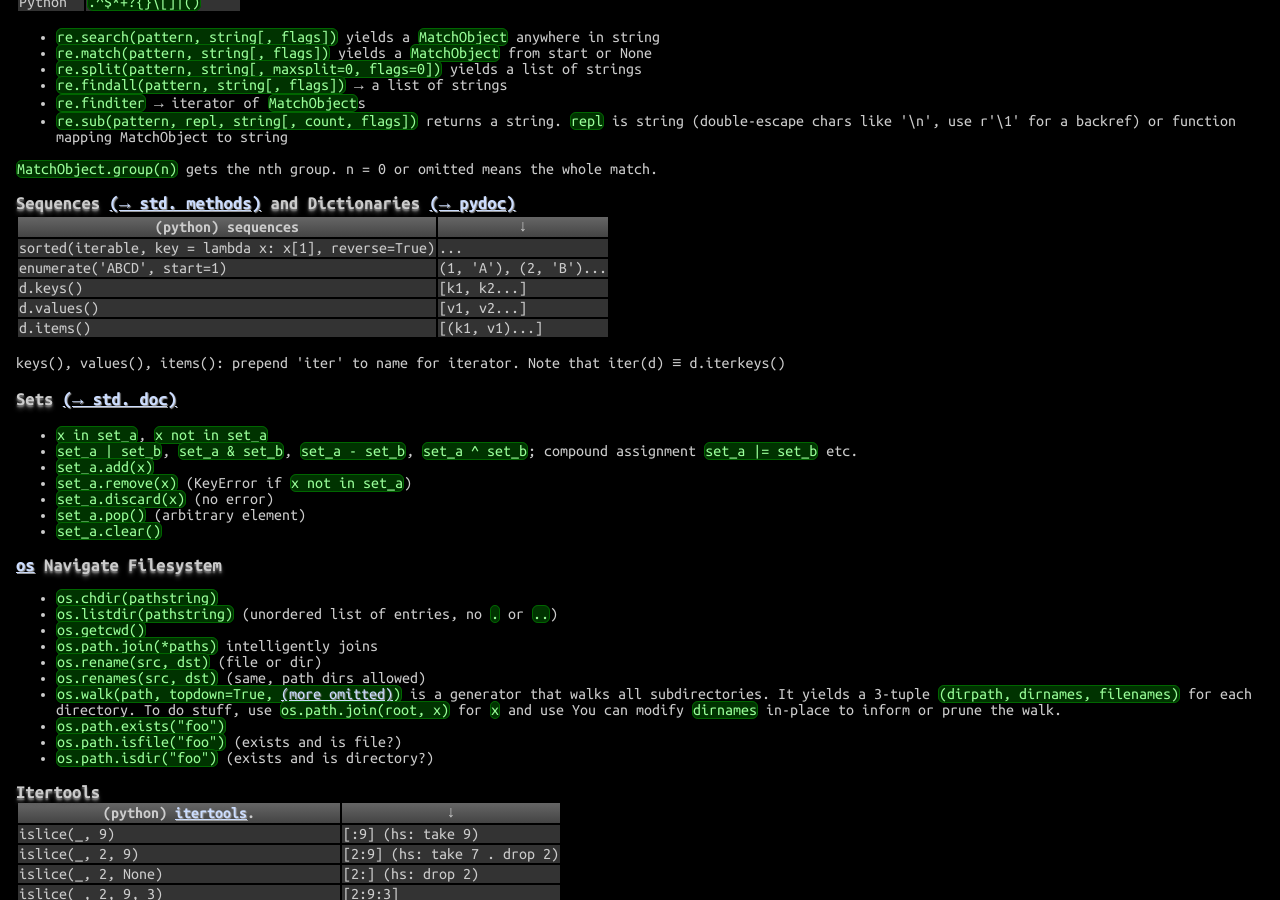
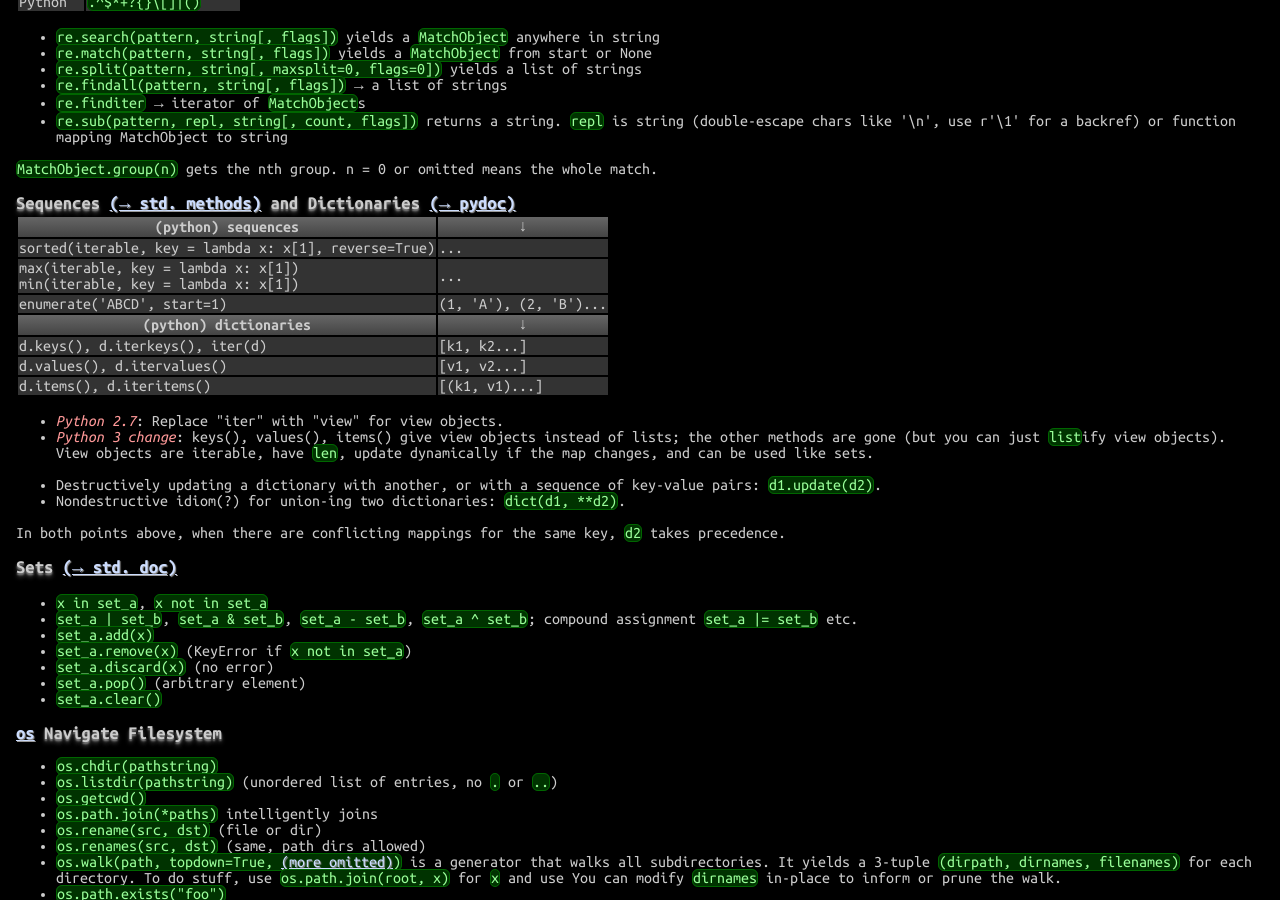
Before and after one commit to betaveros/cs, a Jekyll site: the page built from index.html, in a window 1280 px wide and 900 px high, scrolled down 1418 px. Built offline with Jekyll 4.4.1, drawn with Linux system fonts in a browser that asks for light colours.

Commit message:
Python: dictionary usage

```diff
--- a/_includes/python.html
+++ b/_includes/python.html
@@ -53,12 +53,23 @@ codecs.decode(obj, encoding, errors)
 <table>
 	<tr><th>(python) sequences</th><th>&darr;</th></tr>
 	<tr><td>sorted(iterable, key = lambda x: x[1], reverse=True)</td><td>...</td></tr>
+	<tr><td>max(iterable, key = lambda x: x[1])<br />min(iterable, key = lambda x: x[1])</td><td>...</td></tr>
 	<tr><td>enumerate('ABCD', start=1)</td><td>(1, 'A'), (2, 'B')...</td></tr>
-	<tr><td>d.keys()</td><td>[k1, k2...]</td></tr>
-	<tr><td>d.values()</td><td>[v1, v2...]</td></tr>
-	<tr><td>d.items()</td><td>[(k1, v1)...]</td></tr>
+	<tr><th>(python) dictionaries</th><th>&darr;</th></tr>
+	<tr><td>d.keys(), d.iterkeys(), iter(d)</td><td>[k1, k2...]</td></tr>
+	<tr><td>d.values(), d.itervalues()</td><td>[v1, v2...]</td></tr>
+	<tr><td>d.items(), d.iteritems()</td><td>[(k1, v1)...]</td></tr>
 </table>
-<p>keys(), values(), items(): prepend 'iter' to name for iterator. Note that iter(d) &equiv; d.iterkeys()</p>
+<ul>
+<li><em>Python 2.7</em>: Replace "iter" with "view" for view objects.</li>
+<li><em>Python 3 change</em>: keys(), values(), items() give view objects instead of lists; the other methods are gone (but you can just <code>list</code>ify view objects). View objects are iterable, have <code>len</code>, update dynamically if the map changes, and can be used like sets.</li>
+</ul>
+<ul>
+	<li>Destructively updating a dictionary with another, or with a sequence of key-value pairs: <code>d1.update(d2)</code>.</li>
+	<li>Nondestructive idiom(?) for union-ing two dictionaries: <code>dict(d1, **d2)</code>.</li>
+</ul>
+<p>In both points above, when there are conflicting mappings for the same key, <code>d2</code> takes precedence.</p>
+</ul>
 <h3>Sets <a href="https://docs.python.org/2/library/stdtypes.html#set">(&rarr; std. doc)</a></h3>
 <ul>
 	<li><code>x in set_a</code>, <code>x not in set_a</code></li>
```
